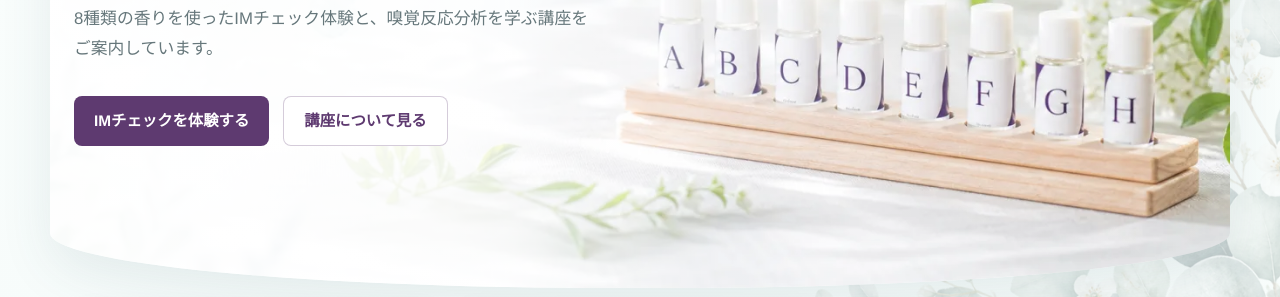
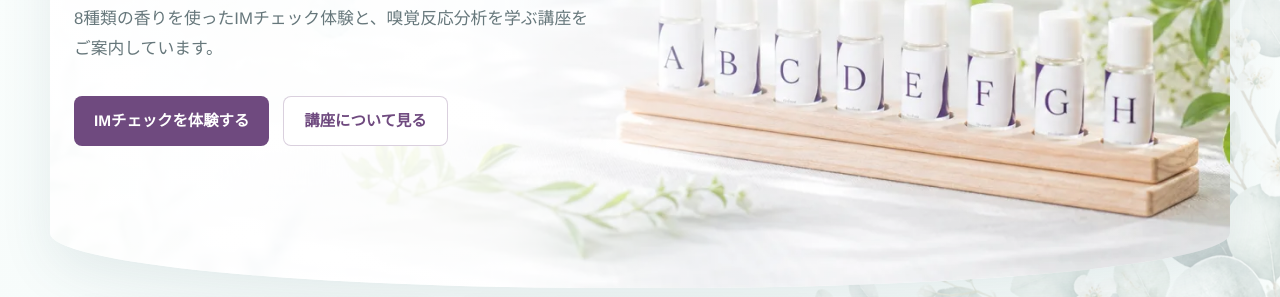
Before and after one commit to meettmc-stack01/meetia-site, an Astro site: page / in a window 1280 px wide. Shown: the part 450-747 px from the top of the page. Built offline with nearby package versions, Linux system fonts and the light colour scheme; Astro itself is replaced by a stand-in of ours.

Commit message:
Update global.css

```diff
--- a/src/styles/global.css
+++ b/src/styles/global.css
@@ -248,14 +248,14 @@ h3 {
 }
 
 .button.primary {
-  background: var(--color-purple);
+  background: #6f4a7f;
   color: white;
 }
 
 .button.secondary {
-  border: 1px solid rgba(94, 58, 112, 0.26);
+  border: 1px solid rgba(111, 74, 127, 0.26);
   background: white;
-  color: var(--color-purple);
+  color: #6f4a7f;
 }
 
 .hero-image {
```
